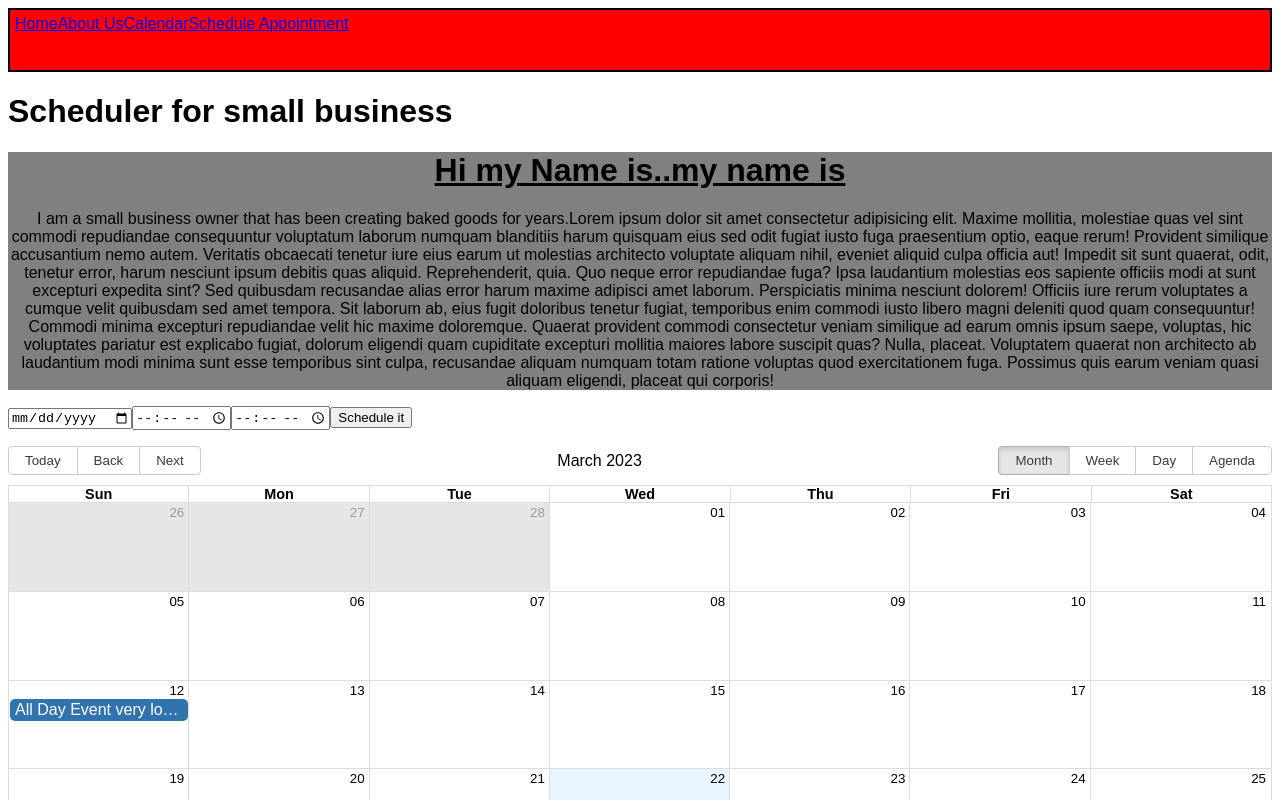
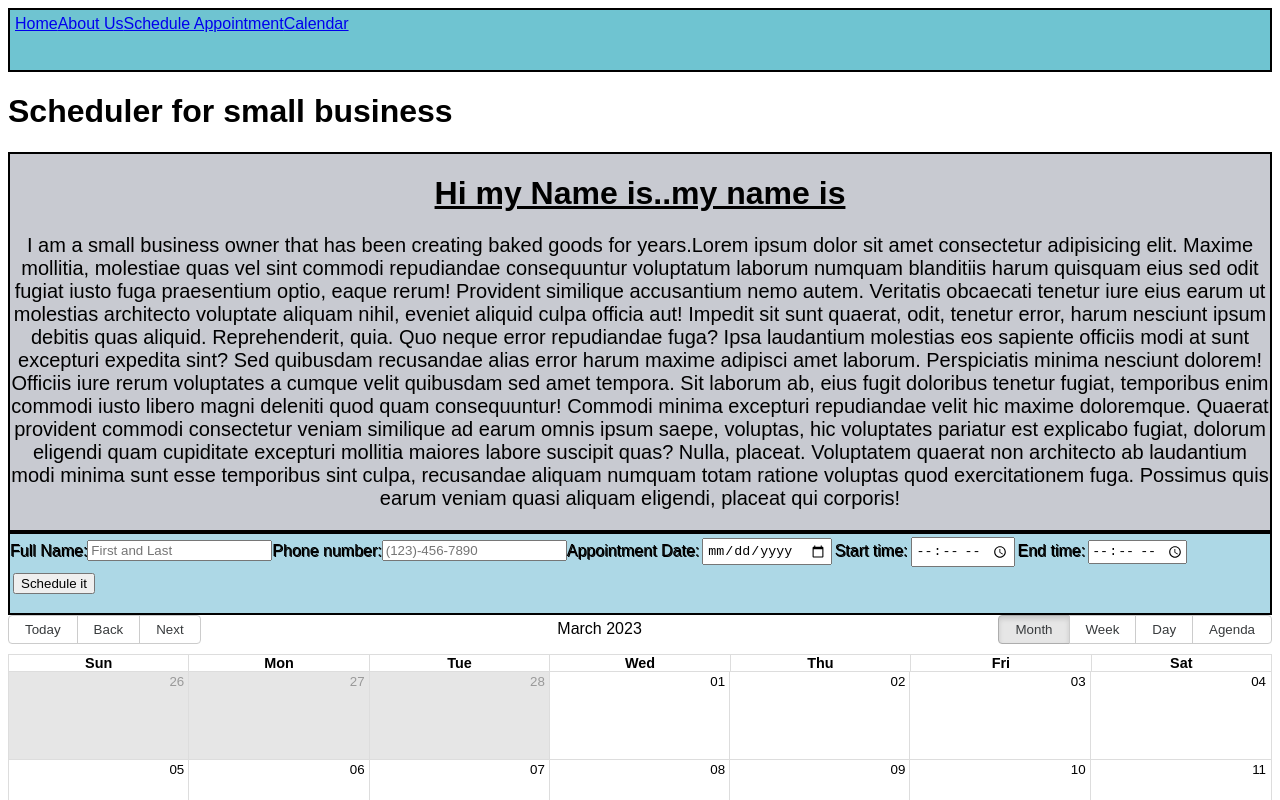
Before and after one commit to MarcusSchnake/calendarProj, a Next.js app: page / in a window 1280 px wide. Shown: the top 800 px of the page. Built offline with nearby package versions, Linux system fonts and the light colour scheme.

Commit message:
updated npm no issues

```diff
--- a/componets/app_scheduler.tsx
+++ b/componets/app_scheduler.tsx
@@ -1,15 +1,17 @@
 import React from "react";
 import { useState } from "react";
-import styles from "../styles/app_scheduler.module.css"
+import styles from "../styles/app_scheduler.module.css";
 
 export const AppScheduler = (props: any) => {
+  const [name, setName] = useState("");
+  const [phone, setPhone] = useState("")
   const [datepicker, setDatepicker] = useState("");
   const [starttime, setStarttime] = useState("");
   const [endtime, setEndtime] = useState("");
 
   const AppointmentCreate = (props: any) => {
-    console.log("bitch", props);
-    console.log(typeof starttime);
+    // console.log("bitch", props);
+    // console.log(typeof starttime);
     return {
       id: 0,
       title: "",
@@ -20,6 +22,28 @@ export const AppScheduler = (props: any) => {
   };
   return (
     <form className={styles.scheduler} onSubmit={() => false}>
+      <label>Full Name:</label>
+      <input
+        className={styles.name}
+        type="text"
+        name="name"
+        placeholder="First and Last"
+        value={name}
+        onChange={(e) => setName(e.target.value)}
+        required
+      />
+      <label>Phone number:</label>
+      <input
+        className={styles.phone}
+        type="tel"
+        name="phone"
+        value={phone}
+        placeholder="(123)-456-7890"
+        pattern="[0-9]{3}-[0-9]{3}-[0-9]{4}"
+        onChange={(e) => setPhone(e.target.value)}
+        required
+      />
+      <label>Appointment Date:</label>
       <input
         className={styles.datepicker}
         type="date"
@@ -29,6 +53,7 @@ export const AppScheduler = (props: any) => {
         onChange={(e) => setDatepicker(e.target.value)}
         required
       />
+      <label>Start time:</label>
       <input
         className={styles.starttime}
         type="time"
@@ -38,6 +63,7 @@ export const AppScheduler = (props: any) => {
         onChange={(e) => setStarttime(e.target.value)}
         required
       />
+      <label>End time:</label>
       <input
         className={styles.endtime}
         type="time"
--- a/componets/calendar.tsx
+++ b/componets/calendar.tsx
@@ -1,13 +1,17 @@
 import React from "react";
-import { Calendar, dayjsLocalizer,TimeGrid, TimeGridProps } from "react-big-calendar";
+import { useState } from "react";
+import {  Calendar,dayjsLocalizer} from "react-big-calendar";
 import dayjs from "dayjs";
-
-
+import { AppScheduler } from "../componets/app_scheduler";
 
 const localizer = dayjsLocalizer(dayjs);
 
-
-export const MyCalendar = () => (
+export const MyCalendar = () => {
+  const[date, setDate] = useState(new Date())
+  const onChange = (date: React.SetStateAction<Date>) => {
+    setDate(date);
+  }
+  return (
     <div className="calendar">
       <Calendar
         localizer={localizer}
@@ -18,7 +22,7 @@ export const MyCalendar = () => (
             allDay: false,
             start: new Date(2023, 2, 12),
             end: new Date(2023, 2, 13),
-          timeslots:(8)
+            timeslots: 8,
           },
         ]}
         startAccessor="start"
@@ -27,3 +31,4 @@ export const MyCalendar = () => (
       />
     </div>
   );
+};
--- a/componets/navbar.tsx
+++ b/componets/navbar.tsx
@@ -6,9 +6,9 @@ export const Navbar = () => {
   return (
     <nav className={styles.nav}>
       <a href="/">Home</a>
-      <a href="#about">About Us</a>
+      <a href="#abouttitle">About Us</a>
+      <a href="#scheduler">Schedule Appointment</a>
       <a href="#calendar">Calendar</a>
-      <a href="#scheduler">Schedule Appointment</a>
     </nav>
   );
 };
--- a/styles/about.module.css
+++ b/styles/about.module.css
@@ -1,6 +1,8 @@
 .about {
     text-align: center;
-    background-color: gray;
+    background-color: #C8CAD1;
+    border: 2px solid black;
+
 }
 
 .abouttitle {
@@ -10,5 +12,5 @@
 }
 
 .abouttext {
-
+    font-size: 20px;
 }
--- a/styles/app_scheduler.module.css
+++ b/styles/app_scheduler.module.css
@@ -1,15 +1,36 @@
 .scheduler {
+    border: solid 2px black;
+    display:inline block;
+    text-shadow: 1px 1px ;
+    background-color: lightblue;
+
+
 
 }
 
 .datepicker {
+    margin:3px;
+    padding:3px;
+
 
 }
 
 .starttime {
+    margin:3px;
+    padding:3px;
 
 }
 
 .endtime {
+    margin:3px;
 
 }
+
+.pickersubmit {
+    margin:3px;
+
+}
+.pickersubmit:hover {
+    background-color:green;
+    color:white;
+}
--- a/styles/navbar.module.css
+++ b/styles/navbar.module.css
@@ -3,6 +3,6 @@
     height: 50px;
     border: solid 2px black;
     padding: 5px;
-    background-color: red;
-
+    background-color: #6FC4D1;
+    text-padding:5px;
   }
```
Lines whose indentation alone changed are shown as unchanged.
